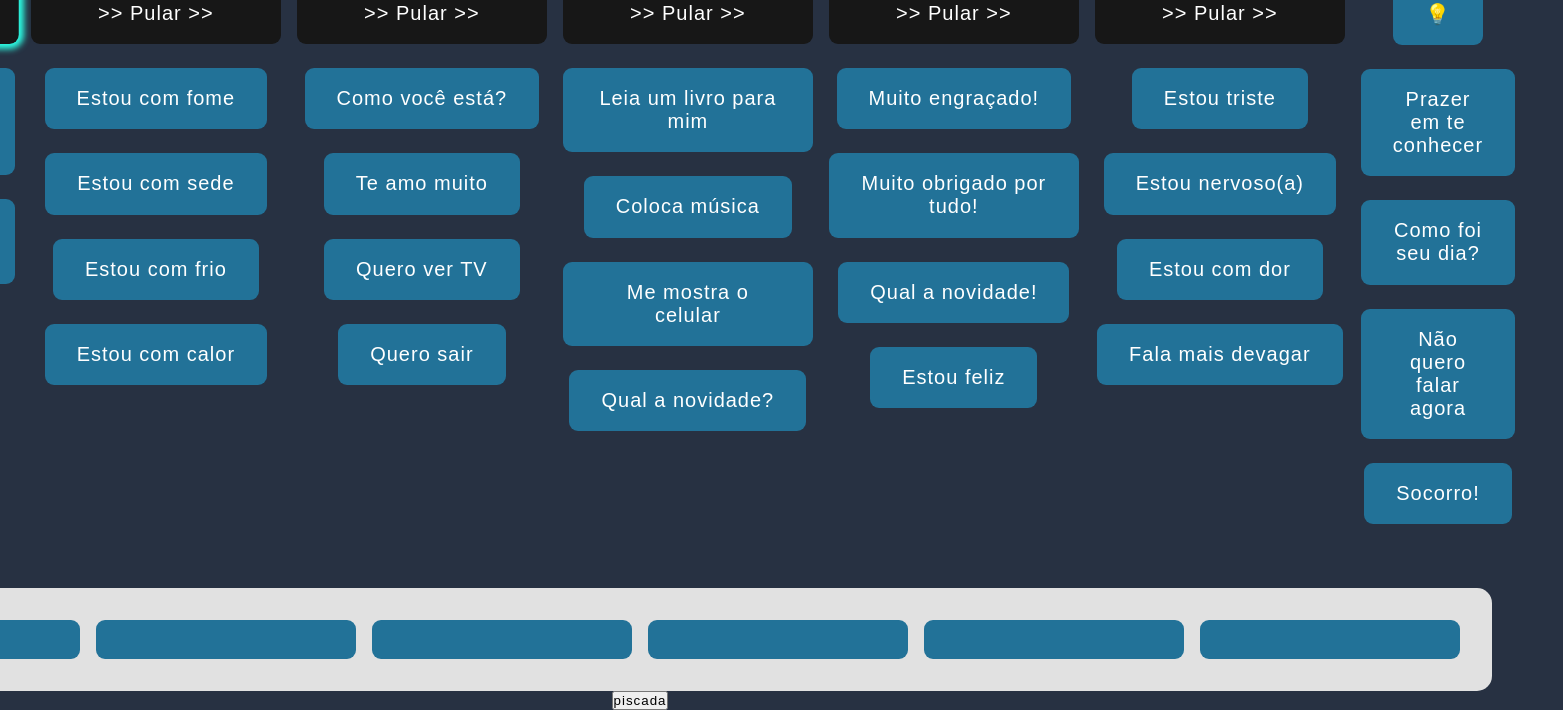
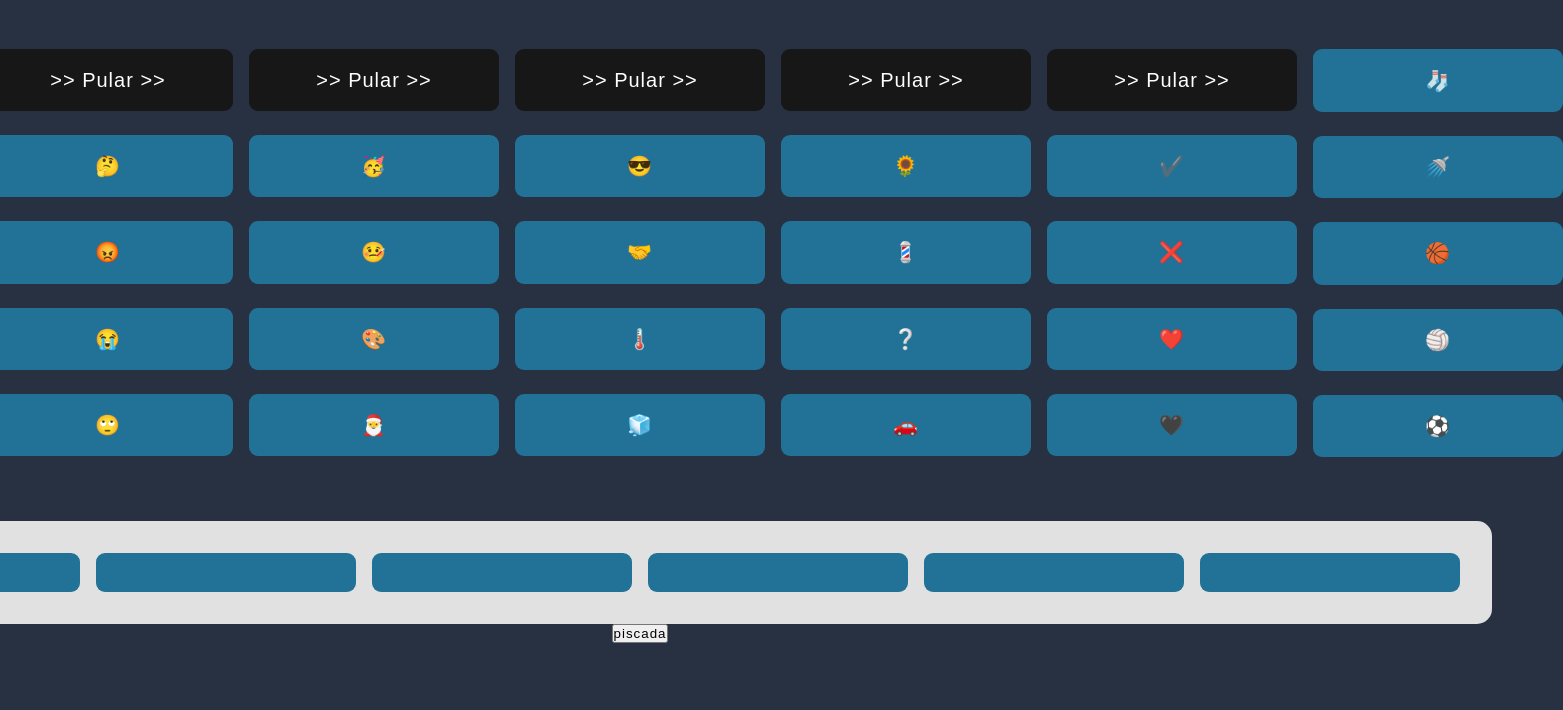
Before and after one commit to SHC-2k25/AppSHC, a plain HTML site: page pages/emoji.html in a window 1280 px wide. Shown: the part 113-823 px from the top of the page, 1563 px wide, since content can reach past the window. After the commit the page ends 800 px from the top, so only its background shows below. Drawn offline with Linux system fonts and the light colour scheme.

Commit message:
emojis adicionados!!!!!!!!!

```diff
--- a/pages/frasePronta.html
+++ b/pages/emoji.html
@@ -5,8 +5,7 @@
     <meta charset="UTF-8">
     <meta http-equiv="X-UA-Compatible" content="IE=edge">
     <meta name="viewport" content="width=device-width, initial-scale=1.0">
-    <title>APPSHC - frase pronta</title>
-
+    <title>APPSHC - emoji</title>
     <style>
         * {
             padding: 0;
@@ -80,13 +79,12 @@
         .palavra {
             background-color: #227298;
             border-radius: 9px;
-            width: fit-content;
+            width: 250px;
             padding-inline: 2rem;
             padding-block: 1.2rem;
             display: flex;
             justify-content: center;
             align-items: center;
-            text-align: center;
         }
 
         .pular {
@@ -113,7 +111,6 @@
 
         .container2 {
             display: flex;
-            align-items: center;
             flex-direction: column;
             gap: 1.5rem;
         }
@@ -124,7 +121,6 @@
         const itensPorColuna = 5;
         let index = 1;
         let timer = null;
-        let subTimer = null;
 
         function limparDestaques() {
             for (let i = 1; i <= total; i++) {
@@ -145,41 +141,9 @@
         function startCarousel() {
             if (timer) clearInterval(timer);
             timer = setInterval(() => {
-
-                if (index === 4) {
-                    clearInterval(timer);
-                    variarSlot(4, ["bom dia", "boa tarde", "boa noite"], 5);
-                    return;
-                }
-
-                if (index === 31) {
-                    clearInterval(timer);
-                    variarSlot(31, ["Acende a luz", "Apague a luz"], 32);
-                    return;
-                }
-
                 gotoIndex(index);
                 index++;
                 if (index > total) index = 1;
-            }, 3400);
-        }
-
-        function variarSlot(slotIndex, frases, proximoIndex) {
-            let pos = 0;
-            const pEl = document.querySelector(`#p${slotIndex} p`);
-
-            gotoIndex(slotIndex);
-            pEl.textContent = frases[pos];
-
-            subTimer = setInterval(() => {
-                pos++;
-                if (pos >= frases.length) {
-                    clearInterval(subTimer);
-                    index = proximoIndex;
-                    startCarousel();
-                    return;
-                }
-                pEl.textContent = frases[pos];
             }, 3400);
         }
 
@@ -201,7 +165,6 @@
                 if (!Number.isFinite(num)) return;
 
                 if (timer) clearInterval(timer);
-                if (subTimer) clearInterval(subTimer);
 
                 if (selecionada.classList.contains('pular')) {
                     const colAtual = Math.floor((num - 1) / itensPorColuna);
@@ -258,6 +221,7 @@
                 }
             }
         });
+
     </script>
 
 </head>
@@ -267,22 +231,23 @@
         <h1>Pisque por <span>2 segundos</span> para adicionar à frase</h1>
 
         <div class="palavras-conjunto">
+
             <div class="container1">
                 <div class="container2">
                     <div class="palavra pular" id="p1">
                         <p>>> Pular >></p>
                     </div>
                     <div class="palavra" id="p2">
-                        <p>Jesus é o caminho, a verdade e a vida</p>
+                        <p>😃</p>
                     </div>
                     <div class="palavra" id="p3">
-                        <p>Preciso ir ao banheiro</p>
+                        <p>😢</p>
                     </div>
                     <div class="palavra" id="p4">
-                        <p>🌞🌆🌙</p>
+                        <p>😱</p>
                     </div>
                     <div class="palavra" id="p5">
-                        <p>Estou curioso</p>
+                        <p>😴</p>
                     </div>
                 </div>
                 <div class="container2">
@@ -290,16 +255,16 @@
                         <p>>> Pular >></p>
                     </div>
                     <div class="palavra" id="p7">
-                        <p>Estou com fome</p>
+                        <p>🤔</p>
                     </div>
                     <div class="palavra" id="p8">
-                        <p>Estou com sede</p>
+                        <p>😡</p>
                     </div>
                     <div class="palavra" id="p9">
-                        <p>Estou com frio</p>
+                        <p>😭</p>
                     </div>
                     <div class="palavra" id="p10">
-                        <p>Estou com calor</p>
+                        <p>🙄</p>
                     </div>
                 </div>
                 <div class="container2">
@@ -307,16 +272,16 @@
                         <p>>> Pular >></p>
                     </div>
                     <div class="palavra" id="p12">
-                        <p>Como você está?</p>
+                        <p>🥳</p>
                     </div>
                     <div class="palavra" id="p13">
-                        <p>Te amo muito</p>
+                        <p>🤒</p>
                     </div>
                     <div class="palavra" id="p14">
-                        <p>Quero ver TV</p>
+                        <p>🎨</p>
                     </div>
                     <div class="palavra" id="p15">
-                        <p>Quero sair</p>
+                        <p>🎅</p>
                     </div>
                 </div>
                 <div class="container2">
@@ -324,16 +289,16 @@
                         <p>>> Pular >></p>
                     </div>
                     <div class="palavra" id="p17">
-                        <p>Leia um livro para mim</p>
+                        <p>😎</p>
                     </div>
                     <div class="palavra" id="p18">
-                        <p>Coloca música</p>
+                        <p>🤝</p>
                     </div>
                     <div class="palavra" id="p19">
-                        <p>Me mostra o celular</p>
+                        <p>🌡️</p>
                     </div>
                     <div class="palavra" id="p20">
-                        <p>Qual a novidade?</p>
+                        <p>🧊</p>
                     </div>
                 </div>
                 <div class="container2">
@@ -341,16 +306,16 @@
                         <p>>> Pular >></p>
                     </div>
                     <div class="palavra" id="p22">
-                        <p>Muito engraçado!</p>
+                        <p>🌻</p>
                     </div>
                     <div class="palavra" id="p23">
-                        <p>Muito obrigado por tudo!</p>
+                        <p>💈</p>
                     </div>
                     <div class="palavra" id="p24">
-                        <p>Qual a novidade!</p>
+                        <p>❔</p>
                     </div>
                     <div class="palavra" id="p25">
-                        <p>Estou feliz</p>
+                        <p>🚗</p>
                     </div>
                 </div>
                 <div class="container2">
@@ -358,36 +323,38 @@
                         <p>>> Pular >></p>
                     </div>
                     <div class="palavra" id="p27">
-                        <p>Estou triste</p>
+                        <p>✔️</p>
                     </div>
                     <div class="palavra" id="p28">
-                        <p>Estou nervoso(a)</p>
+                        <p>❌</p>
                     </div>
                     <div class="palavra" id="p29">
-                        <p>Estou com dor</p>
+                        <p>❤️</p>
                     </div>
                     <div class="palavra" id="p30">
-                        <p>Fala mais devagar</p>
+                        <p>🖤</p>
                     </div>
                 </div>
                 <div class="container2">
                     <div class="palavra" id="p31">
-                        <p>💡</p>
+                        <p>🧦</p>
                     </div>
                     <div class="palavra" id="p32">
-                        <p>Prazer em te conhecer</p>
+                        <p>🚿</p>
                     </div>
                     <div class="palavra" id="p33">
-                        <p>Como foi seu dia?</p>
+                        <p>🏀</p>
                     </div>
                     <div class="palavra" id="p34">
-                        <p>Não quero falar agora</p>
+                        <p>🏐</p>
                     </div>
                     <div class="palavra" id="p35">
-                        <p>Socorro!</p>
+                        <p>⚽</p>
                     </div>
                 </div>
             </div>
+
+
         </div>
 
         <div class="exibidor">
```
Also changed, not shown: index.html (+2 -1 lines), pages/substantivo.html (+1 -1 lines).
